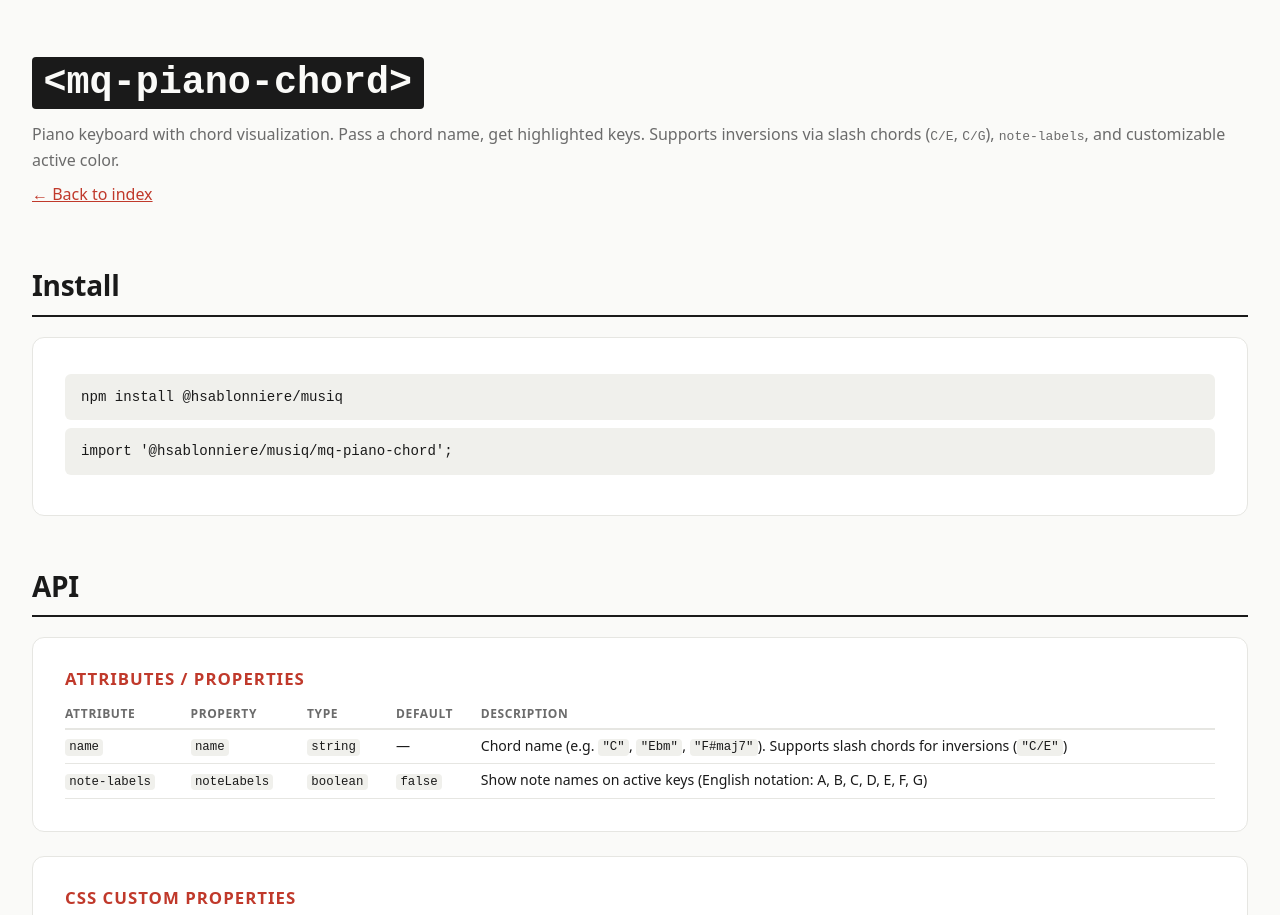
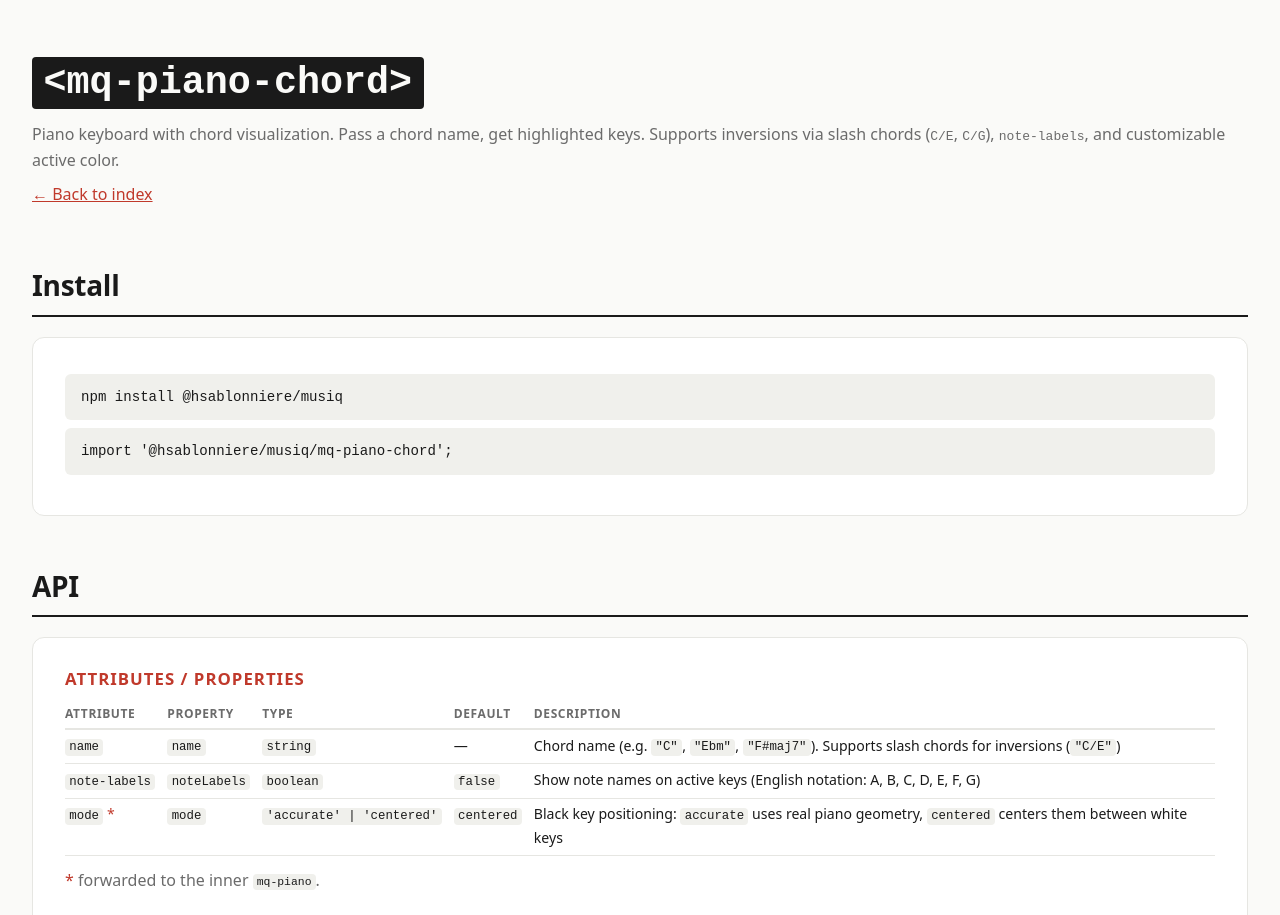
Before and after one commit to hsablonniere/musiq, a website built with Vite: page src/mq-piano-chord/mq-piano-chord.html in a window 1280 px wide. Shown: the top 915 px of the page. Built offline with nearby package versions, Linux system fonts and the light colour scheme; what tonal would draw is missing.

Commit message:
feat(mq-piano-chord): forward a mode property to mq-piano
Expose mq-piano's `accurate`/`centered` black-key positioning on
mq-piano-chord; defaults to `centered` (previous hardcoded behavior).

```diff
--- a/src/mq-piano-chord/mq-piano-chord.html
+++ b/src/mq-piano-chord/mq-piano-chord.html
@@ -90,8 +90,21 @@
               Show note names on active keys (English notation: A, B, C, D, E, F, G)
             </td>
           </tr>
+          <tr>
+            <td data-label="Attribute"><code>mode</code> <span class="ref">*</span></td>
+            <td data-label="Property"><code>mode</code></td>
+            <td data-label="Type"><code>'accurate' | 'centered'</code></td>
+            <td data-label="Default"><code>centered</code></td>
+            <td data-label="Description">
+              Black key positioning: <code>accurate</code> uses real piano geometry,
+              <code>centered</code> centers them between white keys
+            </td>
+          </tr>
         </tbody>
       </table>
+      <p class="desc" style="margin-top: 0.75rem">
+        <span class="ref">*</span> forwarded to the inner <code>mq-piano</code>.
+      </p>
     </section>
 
     <section class="api">
@@ -318,6 +331,25 @@
       </div>
     </section>
 
+    <h2>Mode</h2>
+    <section>
+      <p class="desc">
+        Forwarded to the inner <code>mq-piano</code>. <code>centered</code> (default) gives every
+        white key the same width with black keys centered between them; <code>accurate</code> uses
+        real piano geometry.
+      </p>
+      <div class="row">
+        <div>
+          <mq-piano-chord name="F#maj7" note-labels></mq-piano-chord>
+          <p class="caption"><code>mode="centered"</code> (default)</p>
+        </div>
+        <div>
+          <mq-piano-chord name="F#maj7" mode="accurate" note-labels></mq-piano-chord>
+          <p class="caption"><code>mode="accurate"</code></p>
+        </div>
+      </div>
+    </section>
+
     <footer><code>&lt;mq-piano-chord&gt;</code> · musique</footer>
   </body>
 </html>
--- a/src/mq-piano-chord/mq-piano-chord.ts
+++ b/src/mq-piano-chord/mq-piano-chord.ts
@@ -8,6 +8,7 @@ import { pianoExportParts } from "../mq-piano/mq-piano.js";
 export class MqPianoChord extends LitElement {
   @property() accessor name: string = "";
   @property({ type: Boolean, attribute: "note-labels" }) accessor noteLabels: boolean = false;
+  @property({ reflect: true }) accessor mode: "accurate" | "centered" = "centered";
 
   render() {
     const info = Chord.get(this.name);
@@ -26,7 +27,7 @@ export class MqPianoChord extends LitElement {
       <mq-piano
         start-note=${startNoteForKeys}
         end-note=${endNoteForKeys}
-        mode="centered"
+        mode=${this.mode}
         exportparts=${pianoExportParts(startNoteForKeys, endNoteForKeys)}
       >
         ${notes.map(
```
